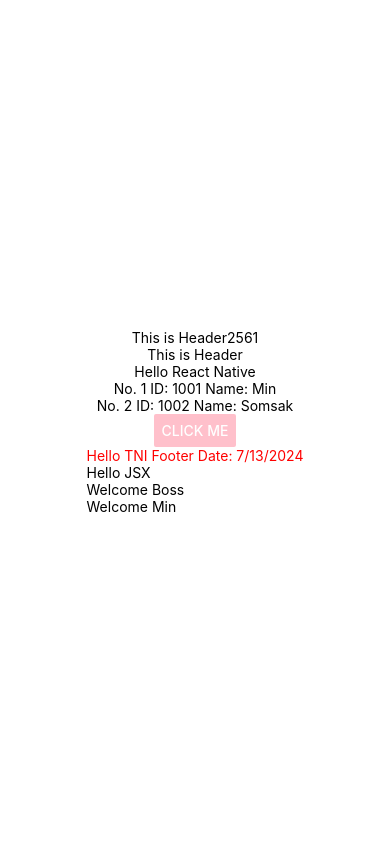
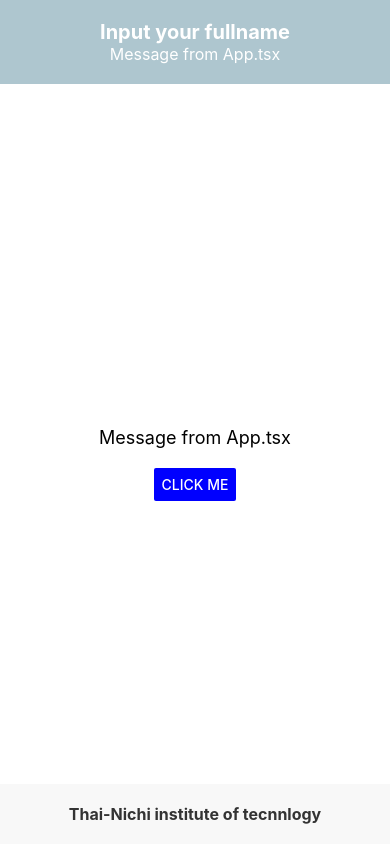
Before and after one commit to MasterAvocado1150/2113110957_React, a React Native app: screen / in a window 390 px wide. Built offline with nearby package versions, Linux system fonts and the light colour scheme.

Commit message:
HW2 13/7/24 Header,Content,AppFooter

```diff
--- a/App.tsx
+++ b/App.tsx
@@ -2,43 +2,16 @@
 import { StyleSheet, Text, View, Button, Alert } from "react-native";
 import AppFooter from "./components/AppFooter";
 import AppHeader from "./components/AppHeader";
+import Content from "./components/Content";
 
 export default function App(): React.JSX.Element {
-
-  const onClickMe = () =>{
-    Alert.alert('hello Lab.js', 'gg');
-  }
-
-  const users = [
-    {id:1001, name:'Min'},
-    {id:1002, name:'Somsak'}
-  ]
   return (
 
     <View style={styles.container}>
-      <AppHeader title="This is Header" year={2018}/>
-      <AppHeader title="This is Header"/>
+      <AppHeader title="Input your fullname" title2="Message from App.tsx"/>
 
-      <Text>Hello React Native</Text>
-      {
-        users.map((data,index)=>{
-          return(
-            <Text key={data.id}>
-              No. {index+1} ID: {data.id} Name: {data.name}
-            </Text>
-          )
+      <Content/>
 
-        })
-      }
-
-      <Button
-        title="Click Me"
-        onPress={onClickMe}
-        color='pink'
-        /* onPress={() => {
-          Alert.alert("Hi", "React Native is fun");
-        }} */
-      />
       <AppFooter/>
       {/* <StatusBar style="auto" /> */}
     </View>
@@ -49,7 +22,6 @@
   container: {
     flex: 1,
     backgroundColor: "#fff",
-    alignItems: "center",
     justifyContent: "center",
   },
 });
--- a/components/AppFooter.tsx
+++ b/components/AppFooter.tsx
@@ -2,21 +2,10 @@
 import React from "react";
 
 const AppFooter = (): React.JSX.Element => {
-  const hello = "Hello TNI Footer";
-  const hello2 = <Text>Hello JSX</Text>;
-  const isLogin = true;
+  const hello = "Thai-Nichi institute of tecnnlogy";
   return (
-    <View>
-      <Text style={styles.myText}>
-        {hello} Date: {new Date().toLocaleDateString()}
-      </Text>
-      {hello2}
-      {isLogin && <Text>Welcome Boss</Text>}
-      {
-        isLogin
-        ? <Text>Welcome Min</Text>
-        : <Text>Fuck out shitttttttt</Text>
-      }
+    <View style={styles.footer}>
+      <Text style={styles.footerText} >{hello}</Text>
     </View>
   );
 };
@@ -24,7 +13,19 @@
 export default AppFooter;
 
 const styles = StyleSheet.create({
-  myText: {
-    color: "red",
+  footer: {
+    backgroundColor: "#f8f8f8",
+    padding: 20,
+    alignItems: "center",
+    justifyContent: "center",
+    position: "absolute",
+    left: 0,
+    right: 0,
+    bottom: 0,
+  },
+  footerText: {
+    fontSize: 16,
+    fontWeight: "bold",
+    color: "#333",
   },
 });
--- a/components/AppHeader.tsx
+++ b/components/AppHeader.tsx
@@ -1,17 +1,41 @@
-import { View, Text } from 'react-native'
-import React from 'react'
+import { View, Text, StyleSheet } from "react-native";
+import React from "react";
 
 type AppHeaderProps = {
-    title:string;
-    year? :number;
-}
+  title: string;
+  title2: string;
+};
 
-const AppHeader = ({title,year}:AppHeaderProps): React.JSX.Element => {
+const AppHeader = ({title, title2}: AppHeaderProps): React.JSX.Element => {
   return (
-    <View>
-      <Text>{title}{year&&year+543}</Text>
+    <View style={styles.header}>
+      <Text style={styles.headerText}>
+        {title}
+      </Text>
+
+      <Text style={styles.subtitleText}>
+        {title2}
+      </Text>
     </View>
-  )
-}
+  );
+};
 
-export default AppHeader
+export default AppHeader;
+
+const styles = StyleSheet.create({
+  header: {
+    backgroundColor: "#AEC6CF",
+    padding: 20,
+    alignItems: "center",
+    justifyContent: "center",
+  },
+  headerText: {
+    fontSize: 20,
+    fontWeight: "bold",
+    color: "#fff",
+  },
+  subtitleText: {
+    fontSize: 16,
+    color: "#fff",
+  },
+});
--- /dev/null
+++ b/components/Content.tsx
@@ -0,0 +1,37 @@
+import { Alert, StyleSheet, Text, View, Button } from "react-native";
+import React from "react";
+
+const Content = () => {
+  const onClickMe = () => {
+    Alert.alert("Hello", "Input your fullname");
+  };
+
+  return (
+    <View style={styles.content}>
+      <Text style={styles.text}>Message from App.tsx</Text>
+
+      <Button
+        title="Click Me"
+        onPress={onClickMe}
+        color="blue"
+        /* onPress={() => {
+          Alert.alert("Hi", "React Native is fun");
+        }} */
+      />
+    </View>
+  );
+};
+
+export default Content;
+
+const styles = StyleSheet.create({
+  content: {
+    flex: 1,
+    alignItems: "center",
+    justifyContent: "center",
+  },
+  text: {
+    fontSize: 18,
+    marginBottom: 20,
+  },
+});
```
